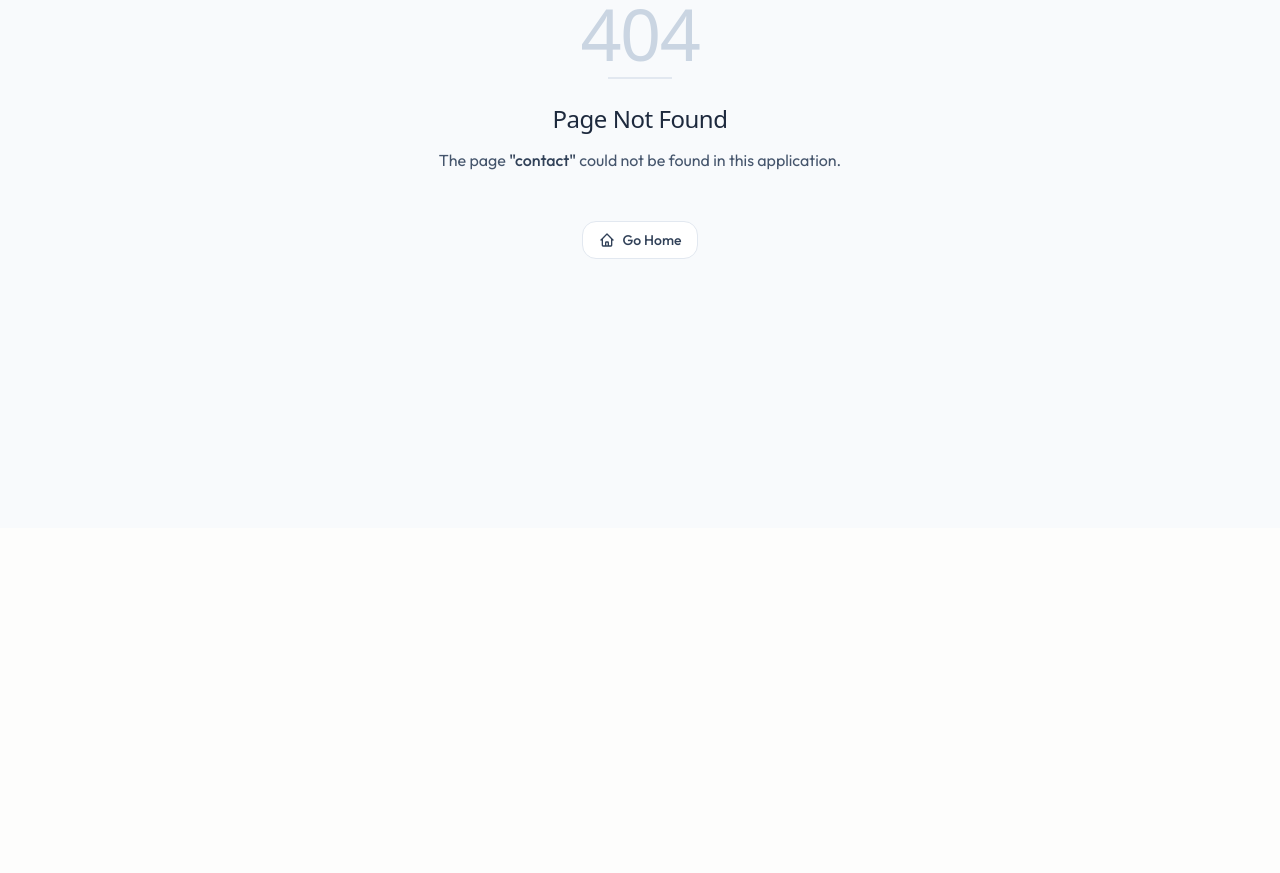
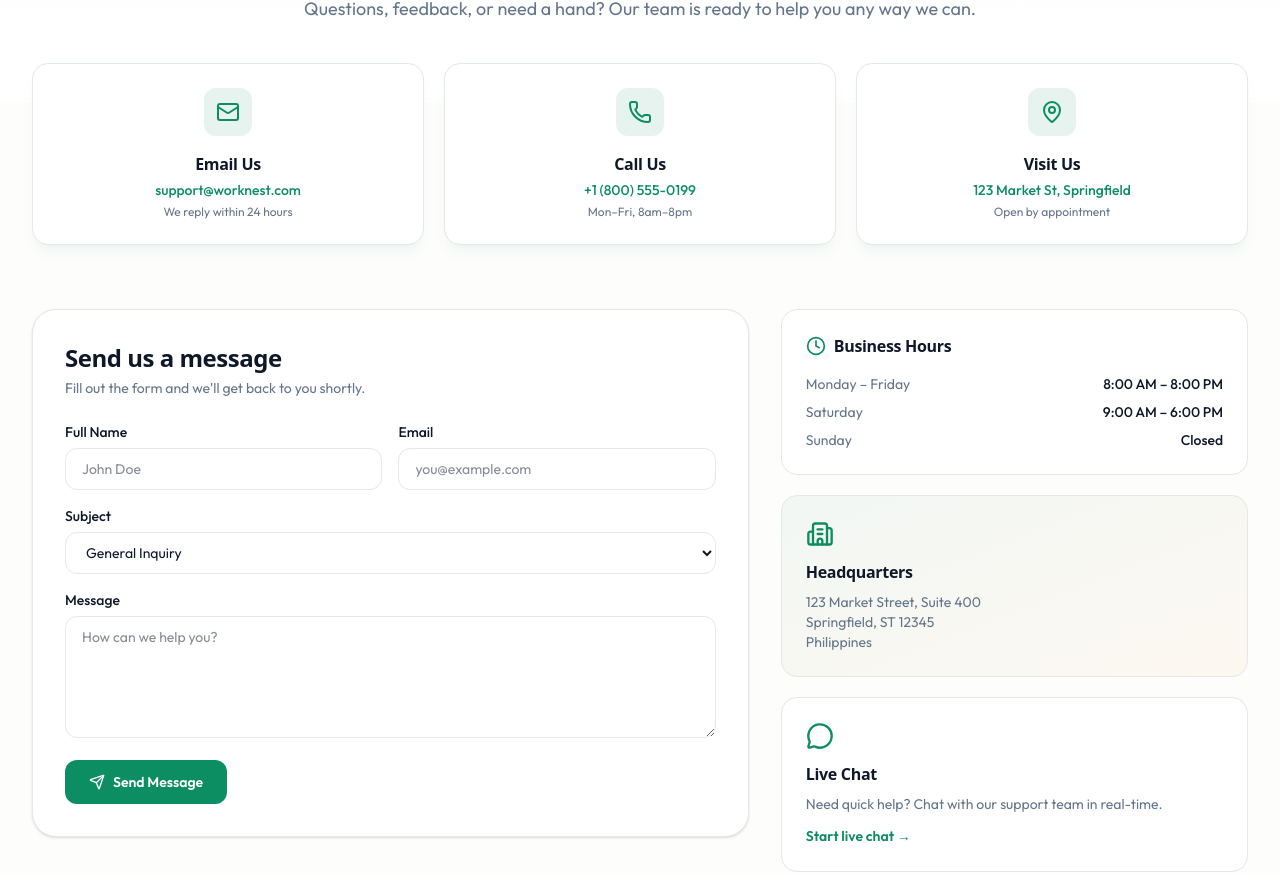
Before and after one commit to e-gors/work-nest-web, a React (Vite) app: page /contact in a window 1280 px wide. Before the commit this address had no page. Shown: the part 272-1145 px from the top of the page. Before the commit the page ends 800 px from the top, so only its background shows below. Built offline with nearby package versions, Linux system fonts and the light colour scheme.

Commit message:
Feature Contact page design

```diff
--- a/src/App.tsx
+++ b/src/App.tsx
@@ -6,21 +6,24 @@ import BrowseWorkers from "./pages/BrowseWorkers";
 import AuthRouter from "./pages/auth/AuthRouter";
 import About from "./pages/About";
 import HelpCenter from "./pages/HelpCenter";
+import Contact from "./pages/Contact";
 
 function App() {
   return (
     <Routes>
+      {/* public URLs */}
       <Route element={<PublicLayout />}>
         <Route path="/" element={<Landing />} />
         <Route path="/workers" element={<BrowseWorkers />} />
         <Route path="/about" element={<About />} />
         <Route path="/help" element={<HelpCenter />} />
+        <Route path="/contact" element={<Contact />} />
       </Route>
 
       {/* Auth Routes */}
       <Route path="/auth/*" element={<AuthRouter />} />
 
-      {/* Public routes */}
+      {/* Error routes */}
       <Route path="/*" element={<PageNotFound />} />
     </Routes>
   );
--- /dev/null
+++ b/src/pages/Contact.tsx
@@ -0,0 +1,217 @@
+import { useState } from "react";
+import {
+  Mail,
+  Phone,
+  MapPin,
+  Clock,
+  Send,
+  MessageCircle,
+  Headphones,
+  Building2,
+} from "lucide-react";
+
+const contactCards = [
+  {
+    icon: Mail,
+    title: "Email Us",
+    value: "support@worknest.com",
+    desc: "We reply within 24 hours",
+  },
+  {
+    icon: Phone,
+    title: "Call Us",
+    value: "+1 (800) 555-0199",
+    desc: "Mon–Fri, 8am–8pm",
+  },
+  {
+    icon: MapPin,
+    title: "Visit Us",
+    value: "123 Market St, Springfield",
+    desc: "Open by appointment",
+  },
+];
+
+const inputCls =
+  "w-full rounded-xl border border-border bg-card px-4 py-2.5 text-sm outline-none focus:border-primary focus:ring-2 focus:ring-primary/20 transition";
+
+export default function Contact() {
+  const [sent, setSent] = useState(false);
+
+  return (
+    <div>
+      {/* Hero */}
+      <section className="gradient-hero py-16 sm:py-20">
+        <div className="mx-auto max-w-4xl px-4 sm:px-6 text-center">
+          <span className="inline-flex items-center gap-2 rounded-full bg-primary/10 px-3 py-1 text-xs font-semibold text-primary">
+            <Headphones className="h-3.5 w-3.5" /> We're here to help
+          </span>
+          <h1 className="mt-5 font-heading text-4xl sm:text-5xl font-extrabold leading-tight text-balance">
+            Get in touch with us
+          </h1>
+          <p className="mt-4 text-lg text-muted-foreground max-w-2xl mx-auto">
+            Questions, feedback, or need a hand? Our team is ready to help you
+            any way we can.
+          </p>
+        </div>
+      </section>
+
+      {/* Contact cards */}
+      <section className="mx-auto max-w-7xl px-4 sm:px-6 lg:px-8 -mt-10 relative z-10">
+        <div className="grid sm:grid-cols-3 gap-5">
+          {contactCards.map((c) => (
+            <div
+              key={c.title}
+              className="rounded-2xl bg-card border border-border shadow-lg shadow-primary/5 p-6 text-center"
+            >
+              <span className="grid h-12 w-12 place-items-center rounded-xl bg-primary/10 text-primary mx-auto mb-4">
+                <c.icon className="h-6 w-6" />
+              </span>
+              <h3 className="font-heading font-semibold">{c.title}</h3>
+              <p className="mt-1 text-sm font-medium text-primary">{c.value}</p>
+              <p className="mt-1 text-xs text-muted-foreground">{c.desc}</p>
+            </div>
+          ))}
+        </div>
+      </section>
+
+      {/* Form + Info */}
+      <section className="mx-auto max-w-7xl px-4 sm:px-6 lg:px-8 py-16">
+        <div className="grid lg:grid-cols-5 gap-8">
+          {/* Form */}
+          <div className="lg:col-span-3">
+            <div className="rounded-3xl border border-border bg-card p-6 sm:p-8 shadow-sm">
+              <h2 className="font-heading text-2xl font-bold">
+                Send us a message
+              </h2>
+              <p className="mt-1 text-sm text-muted-foreground">
+                Fill out the form and we'll get back to you shortly.
+              </p>
+              {sent ? (
+                <div className="mt-6 rounded-2xl bg-emerald-50 border border-emerald-200 p-8 text-center">
+                  <div className="grid h-14 w-14 place-items-center rounded-full bg-emerald-100 text-emerald-600 mx-auto mb-4">
+                    <Send className="h-7 w-7" />
+                  </div>
+                  <h3 className="font-heading font-semibold text-lg text-emerald-700">
+                    Message sent!
+                  </h3>
+                  <p className="mt-1 text-sm text-emerald-600">
+                    Thanks for reaching out. We'll respond within 24 hours.
+                  </p>
+                  <button
+                    onClick={() => setSent(false)}
+                    className="mt-4 text-sm font-semibold text-primary hover:underline"
+                  >
+                    Send another message
+                  </button>
+                </div>
+              ) : (
+                <form
+                  onSubmit={(e) => {
+                    e.preventDefault();
+                    setSent(true);
+                  }}
+                  className="mt-6 space-y-4"
+                >
+                  <div className="grid sm:grid-cols-2 gap-4">
+                    <div>
+                      <label className="block text-sm font-medium mb-1.5">
+                        Full Name
+                      </label>
+                      <input
+                        className={inputCls}
+                        placeholder="John Doe"
+                        required
+                      />
+                    </div>
+                    <div>
+                      <label className="block text-sm font-medium mb-1.5">
+                        Email
+                      </label>
+                      <input
+                        type="email"
+                        className={inputCls}
+                        placeholder="you@example.com"
+                        required
+                      />
+                    </div>
+                  </div>
+                  <div>
+                    <label className="block text-sm font-medium mb-1.5">
+                      Subject
+                    </label>
+                    <select className={inputCls}>
+                      <option>General Inquiry</option>
+                      <option>Account Support</option>
+                      <option>Worker Verification</option>
+                      <option>Report an Issue</option>
+                      <option>Partnership</option>
+                    </select>
+                  </div>
+                  <div>
+                    <label className="block text-sm font-medium mb-1.5">
+                      Message
+                    </label>
+                    <textarea
+                      rows={5}
+                      className={inputCls}
+                      placeholder="How can we help you?"
+                      required
+                    />
+                  </div>
+                  <button
+                    type="submit"
+                    className="inline-flex items-center gap-2 rounded-xl bg-primary px-6 py-3 text-sm font-semibold text-primary-foreground hover:bg-primary/90 transition-colors"
+                  >
+                    <Send className="h-4 w-4" /> Send Message
+                  </button>
+                </form>
+              )}
+            </div>
+          </div>
+
+          {/* Info sidebar */}
+          <div className="lg:col-span-2 space-y-5">
+            <div className="rounded-2xl border border-border bg-card p-6">
+              <h3 className="font-heading font-semibold flex items-center gap-2">
+                <Clock className="h-5 w-5 text-primary" /> Business Hours
+              </h3>
+              <ul className="mt-4 space-y-2 text-sm">
+                {[
+                  ["Monday – Friday", "8:00 AM – 8:00 PM"],
+                  ["Saturday", "9:00 AM – 6:00 PM"],
+                  ["Sunday", "Closed"],
+                ].map(([day, hours]) => (
+                  <li key={day} className="flex justify-between">
+                    <span className="text-muted-foreground">{day}</span>
+                    <span className="font-medium">{hours}</span>
+                  </li>
+                ))}
+              </ul>
+            </div>
+            <div className="rounded-2xl border border-border bg-gradient-to-br from-primary/5 to-accent/5 p-6">
+              <Building2 className="h-7 w-7 text-primary mb-3" />
+              <h3 className="font-heading font-semibold">Headquarters</h3>
+              <p className="mt-2 text-sm text-muted-foreground">
+                123 Market Street, Suite 400
+                <br />
+                Springfield, ST 12345
+                <br />
+                Philippines
+              </p>
+            </div>
+            <div className="rounded-2xl border border-border bg-card p-6">
+              <MessageCircle className="h-7 w-7 text-primary mb-3" />
+              <h3 className="font-heading font-semibold">Live Chat</h3>
+              <p className="mt-2 text-sm text-muted-foreground">
+                Need quick help? Chat with our support team in real-time.
+              </p>
+              <button className="mt-3 inline-flex items-center gap-2 text-sm font-semibold text-primary hover:underline">
+                Start live chat →
+              </button>
+            </div>
+          </div>
+        </div>
+      </section>
+    </div>
+  );
+}
```
